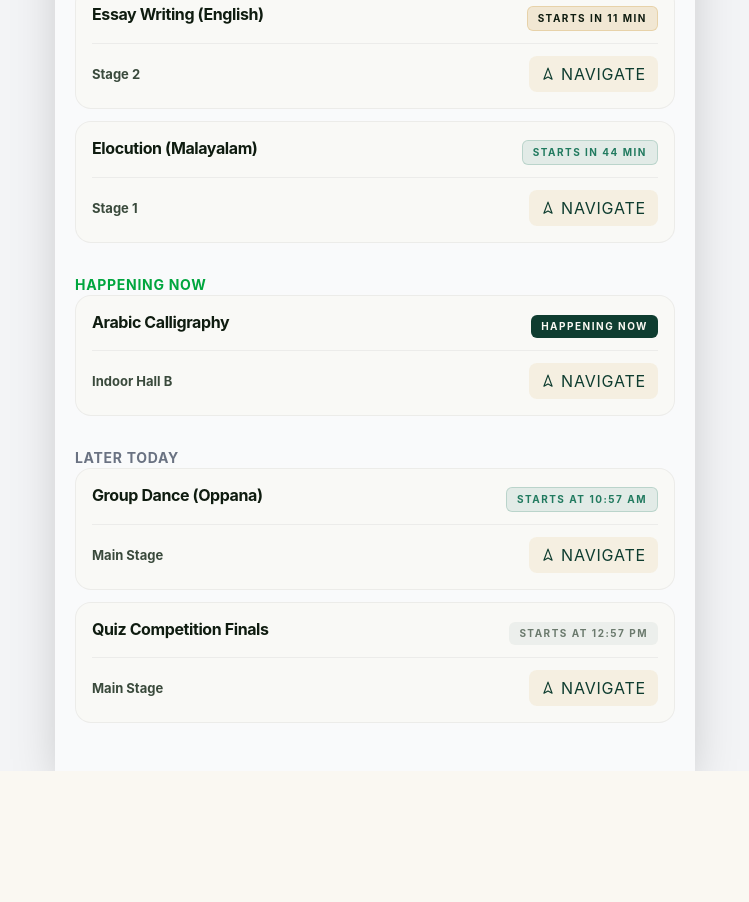
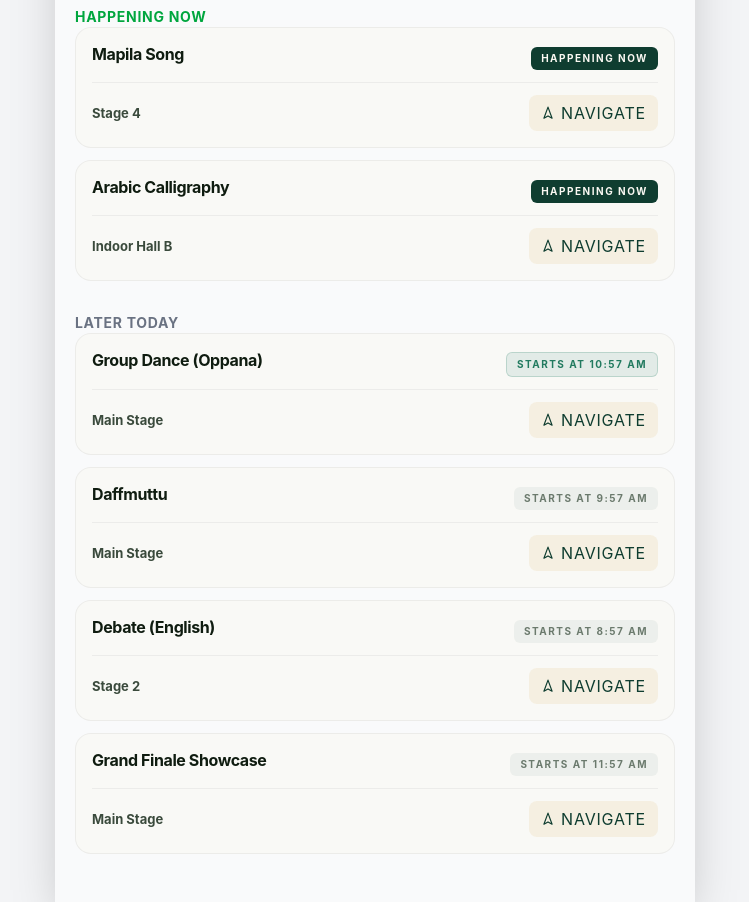
Before and after one commit to Yahiyamuhammed/-ParticipantHub, a React app in the folder Frontend/: page /explore in a window 1280 px wide. Shown: the part 279-1181 px from the top of the page, without its empty margins (265-1014 px from the left). Before the commit the page ends 1050 px from the top, so only its background shows below. Built offline with nearby package versions, Linux system fonts and the light colour scheme; the HTML template or start-up script is replaced by a standard one.

Commit message:
fix: made the prevous and upcoming tab interactive

```diff
--- a/Frontend/src/features/dashboard/components/ScheduleTabs.jsx
+++ b/Frontend/src/features/dashboard/components/ScheduleTabs.jsx
@@ -6,38 +6,55 @@
 export default function ScheduleTabs({ competitions }) {
   const [activeTab, setActiveTab] = useState("today");
 
-  // NEW: Smart sorting logic
+  // 1. Sort the entire competitions array chronologically and intelligently
   const sortedCompetitions = useMemo(() => {
     if (!competitions) return [];
 
     const now = new Date().getTime();
 
     return [...competitions].sort((a, b) => {
-      // Safely parse dates
       const aStart = new Date(a.startTime).getTime();
       const aEnd = new Date(a.endTime).getTime();
       const bStart = new Date(b.startTime).getTime();
       const bEnd = new Date(b.endTime).getTime();
 
-      // Check if events are strictly in the past
       const aIsCompleted = aEnd < now;
       const bIsCompleted = bEnd < now;
 
-      // 1. If 'A' is completed but 'B' is not, push 'A' down the list
+      // Push completed events to the bottom of whatever day they belong to
       if (aIsCompleted && !bIsCompleted) return 1;
-
-      // 2. If 'B' is completed but 'A' is not, push 'B' down the list
       if (!aIsCompleted && bIsCompleted) return -1;
 
-      // 3. Otherwise (both completed, or both upcoming/live), sort chronologically by start time
+      // Chronological sort
       return aStart - bStart;
     });
   }, [competitions]);
 
-  // Apply the sorted array to the tabs
-  const todayComps = sortedCompetitions;
-  const previousComps = [];
-  const upcomingComps = [];
+  // 2. Filter the sorted array into the three time buckets
+  const { previousComps, todayComps, upcomingComps } = useMemo(() => {
+    const now = new Date();
+    // Get the absolute start (00:00:00) and end (23:59:59) of today
+    const startOfToday = new Date(now.getFullYear(), now.getMonth(), now.getDate()).getTime();
+    const endOfToday = startOfToday + (24 * 60 * 60 * 1000) - 1;
+
+    const previous = [];
+    const today = [];
+    const upcoming = [];
+
+    sortedCompetitions.forEach((comp) => {
+      const compStart = new Date(comp.startTime).getTime();
+
+      if (compStart < startOfToday) {
+        previous.push(comp);
+      } else if (compStart > endOfToday) {
+        upcoming.push(comp);
+      } else {
+        today.push(comp);
+      }
+    });
+
+    return { previousComps: previous, todayComps: today, upcomingComps: upcoming };
+  }, [sortedCompetitions]);
 
   const tabs = [
     { id: "previous", label: "Previous" },
@@ -46,44 +63,49 @@
   ];
 
   const renderContent = () => {
-    if (activeTab === "today") {
-      return todayComps.length > 0 ? (
-        todayComps.map((comp) => (
-          <CompetitionCard key={comp.id} competition={comp} />
-        ))
-      ) : (
-        <div className="text-center py-10 text-brand-textMuted bg-brand-cream/30 rounded-2xl border border-black/5 text-[13px] font-medium">
-          No competitions scheduled for today.
-        </div>
-      );
-    }
-    return (
+    // Determine which array to map based on the active tab
+    let activeData = [];
+    if (activeTab === "previous") activeData = previousComps;
+    if (activeTab === "today") activeData = todayComps;
+    if (activeTab === "upcoming") activeData = upcomingComps;
+
+    return activeData.length > 0 ? (
+      activeData.map((comp) => (
+        <CompetitionCard key={comp.id} competition={comp} />
+      ))
+    ) : (
       <div className="text-center py-10 text-brand-textMuted bg-brand-cream/30 rounded-2xl border border-black/5 text-[13px] font-medium">
-        No data available for {activeTab}.
+        No competitions scheduled for {activeTab}.
       </div>
     );
   };
 
   return (
     <div className="flex flex-col gap-5 bg-brand-card p-4 rounded-3xl border border-black/5 shadow-sm">
+
+      {/* Mobile-Optimized Segmented Control */}
       <div className="flex bg-brand-dark/5 p-1 rounded-2xl">
-       {tabs.map((tab) => (
+        {tabs.map((tab) => (
           <button
             key={tab.id}
             onClick={() => setActiveTab(tab.id)}
             className={clsx(
-              // Changed: py-2 (instead of 2.5), text-[11px] (instead of 13), tracking-wider (instead of 0.1em), rounded-lg
               "flex-1 py-2 px-1 text-[11px] font-bold uppercase tracking-wider rounded-lg transition-all duration-300 whitespace-nowrap",
               activeTab === tab.id
                 ? "bg-brand-dark text-brand-accent shadow-md"
-                : "text-brand-textMuted hover:text-brand-dark",
+                : "text-brand-textMuted hover:text-brand-dark"
             )}
           >
             {tab.label}
           </button>
         ))}
       </div>
-      <div className="flex flex-col gap-3">{renderContent()}</div>
+
+      {/* Render the dynamically selected and sorted array */}
+      <div className="flex flex-col gap-3">
+        {renderContent()}
+      </div>
+
     </div>
   );
 }
--- a/Frontend/src/mock/competitions.js
+++ b/Frontend/src/mock/competitions.js
@@ -1,20 +1,53 @@
 // src/mock/competitions.js
 
-// Helper to generate times relative to right now so the UI is always testable
 const now = new Date();
-const getRelativeTime = (offsetMinutes) => {
-  const date = new Date(now.getTime() + offsetMinutes * 60000);
+
+// Helper to generate times relative to right now.
+// offsetDays allows us to push events to yesterday (-1) or tomorrow (1).
+const getRelativeTime = (offsetMinutes, offsetDays = 0) => {
+  const date = new Date(now.getTime() + (offsetMinutes * 60000) + (offsetDays * 24 * 60 * 60 * 1000));
   return date.toISOString();
 };
 
 const competitions = [
-  // --- HAPPENING NOW (LIVE) ---
+  // --- PREVIOUS DAYS (Past) ---
+  {
+    id: "C-080",
+    title: "Poetry Writing (Malayalam)",
+    stage: "Hall C",
+    startTime: getRelativeTime(0, -2), // 2 days ago
+    endTime: getRelativeTime(60, -2),
+    latitude: 11.691,
+    longitude: 75.632,
+  },
+  {
+    id: "C-090",
+    title: "Digital Painting",
+    stage: "Art Gallery",
+    startTime: getRelativeTime(120, -1), // 1 day ago
+    endTime: getRelativeTime(240, -1),
+    latitude: 11.695,
+    longitude: 75.628,
+  },
+
+  // --- TODAY: COMPLETED ---
+  {
+    id: "C-099",
+    title: "Water Color Painting",
+    stage: "Art Gallery",
+    startTime: getRelativeTime(-180), // Started 3 hours ago today
+    endTime: getRelativeTime(-120),
+    latitude: 11.695,
+    longitude: 75.628,
+  },
+
+  // --- TODAY: HAPPENING NOW (LIVE) ---
   {
     id: "C-101",
     title: "Mapila Song",
     stage: "Stage 4",
-    startTime: getRelativeTime(15), // Started 15 mins ago
-    endTime: getRelativeTime(30),    // Ends in 30 mins
+    startTime: getRelativeTime(-15), // Started 15 mins ago
+    endTime: getRelativeTime(30),
     latitude: 11.691,
     longitude: 75.632,
   },
@@ -28,7 +61,7 @@
     longitude: 75.630,
   },
 
-  // --- STARTING SOON (Warning colors) ---
+  // --- TODAY: STARTING SOON ---
   {
     id: "C-102",
     title: "Essay Writing (English)",
@@ -38,17 +71,8 @@
     latitude: 11.692,
     longitude: 75.633,
   },
-  {
-    id: "C-105",
-    title: "Elocution (Malayalam)",
-    stage: "Stage 1",
-    startTime: getRelativeTime(45),  // Starts in 45 mins
-    endTime: getRelativeTime(90),
-    latitude: 11.694,
-    longitude: 75.631,
-  },
 
-  // --- LATER TODAY / UPCOMING ---
+  // --- TODAY: LATER ---
   {
     id: "C-103",
     title: "Group Dance (Oppana)",
@@ -58,34 +82,34 @@
     latitude: 11.690,
     longitude: 75.630,
   },
+
+  // --- UPCOMING DAYS (Future) ---
   {
-    id: "C-106",
-    title: "Quiz Competition Finals",
+    id: "C-110",
+    title: "Daffmuttu",
     stage: "Main Stage",
-    startTime: getRelativeTime(240), // Starts in 4 hours
-    endTime: getRelativeTime(300),
+    startTime: getRelativeTime(60, 1), // Tomorrow
+    endTime: getRelativeTime(120, 1),
     latitude: 11.690,
     longitude: 75.630,
   },
-
-  // --- COMPLETED ---
   {
-    id: "C-099",
-    title: "Water Color Painting",
-    stage: "Art Gallery",
-    startTime: getRelativeTime(-180), // Started 3 hours ago
-    endTime: getRelativeTime(-120),   // Ended 2 hours ago
-    latitude: 11.695,
-    longitude: 75.628,
+    id: "C-115",
+    title: "Debate (English)",
+    stage: "Stage 2",
+    startTime: getRelativeTime(0, 2), // 2 days from now
+    endTime: getRelativeTime(120, 2),
+    latitude: 11.692,
+    longitude: 75.633,
   },
   {
-    id: "C-100",
-    title: "Pencil Drawing",
-    stage: "Art Gallery",
-    startTime: getRelativeTime(-240),
-    endTime: getRelativeTime(-180),
-    latitude: 11.695,
-    longitude: 75.628,
+    id: "C-120",
+    title: "Grand Finale Showcase",
+    stage: "Main Stage",
+    startTime: getRelativeTime(180, 3), // 3 days from now
+    endTime: getRelativeTime(300, 3),
+    latitude: 11.690,
+    longitude: 75.630,
   }
 ];
 
--- a/Frontend/src/pages/Dashboard/index.jsx
+++ b/Frontend/src/pages/Dashboard/index.jsx
@@ -18,7 +18,7 @@
 export default function DashboardPage() {
   const { competitions, isLoading } = useCompetitions();
 
-  const nextProgram = competitions?.[0];
+  const nextProgram = competitions?.[5];
 
   if (isLoading) {
     return (
```
